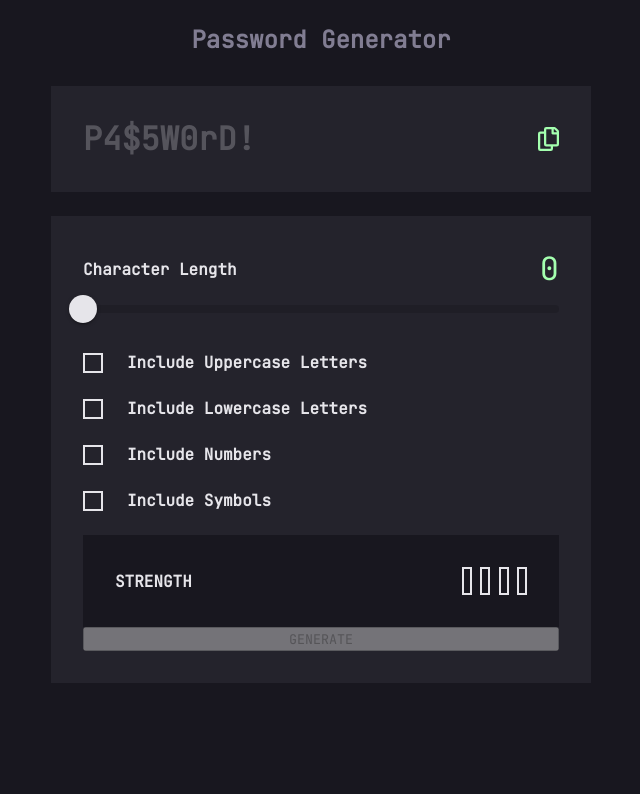
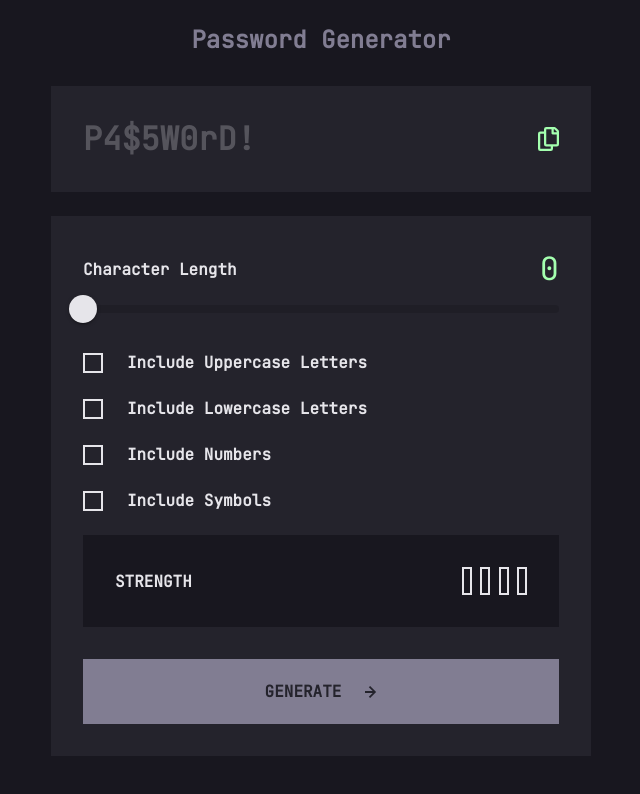
Before and after one commit to Solenoden/password-generator.react, a React (Create React App) app: page / in a window 1280 px wide. Shown: the top 794 px of the page, without its empty margins (319-959 px from the left). Built offline with nearby package versions, Linux system fonts and the light colour scheme.

Commit message:
Create and use custom button

```diff
--- /dev/null
+++ b/src/components/button/Button.scss
@@ -0,0 +1,39 @@
+@import "src/theme/colors";
+
+$padding-vertical: 21px;
+$hover-border-width: 2px;
+
+// Base Styles
+#button-component {
+  background-color: $secondary-normal;
+  border: none;
+  outline: none;
+  padding-top: $padding-vertical;
+  padding-bottom: $padding-vertical;
+  transition: background-color 0.3s ease-in-out;
+
+  h6 {
+    color: $primary-normal;
+  }
+
+  img {
+    margin-left: 24px;
+  }
+}
+
+// Stateful Styles
+#button-component:hover:not(:disabled) {
+  background-color: transparent;
+  border: $hover-border-width solid $secondary-normal;
+  padding-top: $padding-vertical - $hover-border-width;
+  padding-bottom: $padding-vertical - $hover-border-width;
+  cursor: pointer;
+
+  h6, img {
+    color: $secondary-normal !important;
+  }
+}
+
+#button-component:disabled {
+  background-color: $primary-light;
+}
--- /dev/null
+++ b/src/components/button/Button.tsx
@@ -0,0 +1,21 @@
+import nextArrowIcon from "../../assets/images/icon-arrow-right.svg";
+import "./Button.scss";
+
+type ButtonProps = { children: any, onClick: () => void, isDisabled?: boolean, shouldAppendArrow?: boolean }
+
+function Button(props: ButtonProps) {
+    return (
+        <button id="button-component"
+                className="row justify-content-center align-items-center"
+                onClick={props.onClick}
+                disabled={props.isDisabled}>
+            <h6 className="body">{ props.children }</h6>
+            { props.shouldAppendArrow ?
+                <img src={nextArrowIcon} alt="next arrow"/> :
+                null
+            }
+        </button>
+    )
+}
+
+export default Button;
--- a/src/components/password-generator-page/PasswordGeneratorPage.scss
+++ b/src/components/password-generator-page/PasswordGeneratorPage.scss
@@ -53,6 +53,10 @@ h6 {
   opacity: 0.25;
 }
 
+Button {
+  margin-top: 32px;
+}
+
 @include apply-to-desktop() {
   #content-container {
     margin-left: auto;
--- a/src/components/password-generator-page/PasswordGeneratorPage.tsx
+++ b/src/components/password-generator-page/PasswordGeneratorPage.tsx
@@ -6,6 +6,7 @@ import PasswordStrengthIndicator from "../password-strength-indicator/PasswordSt
 import { PasswordStrength } from "../../enums/password-strength.enum";
 import { PasswordService } from "../../services/password.service";
 import React from "react";
+import Button from "../button/Button";
 
 const PASSWORD_PLACEHOLDER = 'P4$5W0rD!';
 
@@ -79,8 +80,7 @@ function PasswordGeneratorPage() {
                         <PasswordStrengthIndicator strength={passwordStrength}></PasswordStrengthIndicator>
                     </div>
 
-                    {/* TODO: Replace with custom button */}
-                    <button onClick={generatePassword} disabled={!determineCanGeneratePassword()}>GENERATE</button>
+                    <Button onClick={generatePassword} isDisabled={!determineCanGeneratePassword()} shouldAppendArrow={true}>GENERATE</Button>
                 </div>
             </div>
         </div>
--- a/src/services/password.service.ts
+++ b/src/services/password.service.ts
@@ -25,7 +25,6 @@ export class PasswordService {
             lowercase: options.shouldIncludeLowercase || false,
             numbers: options.shouldIncludeNumbers || false,
             symbols: options.shouldIncludeSymbols || false,
-            strict: true,
             excludeSimilarCharacters: true
         });
 
--- a/src/theme/utilities.scss
+++ b/src/theme/utilities.scss
@@ -12,6 +12,10 @@
   justify-content: space-between;
 }
 
+.justify-content-center {
+  justify-content: center;
+}
+
 .align-items-center {
   align-items: center;
 }
```
